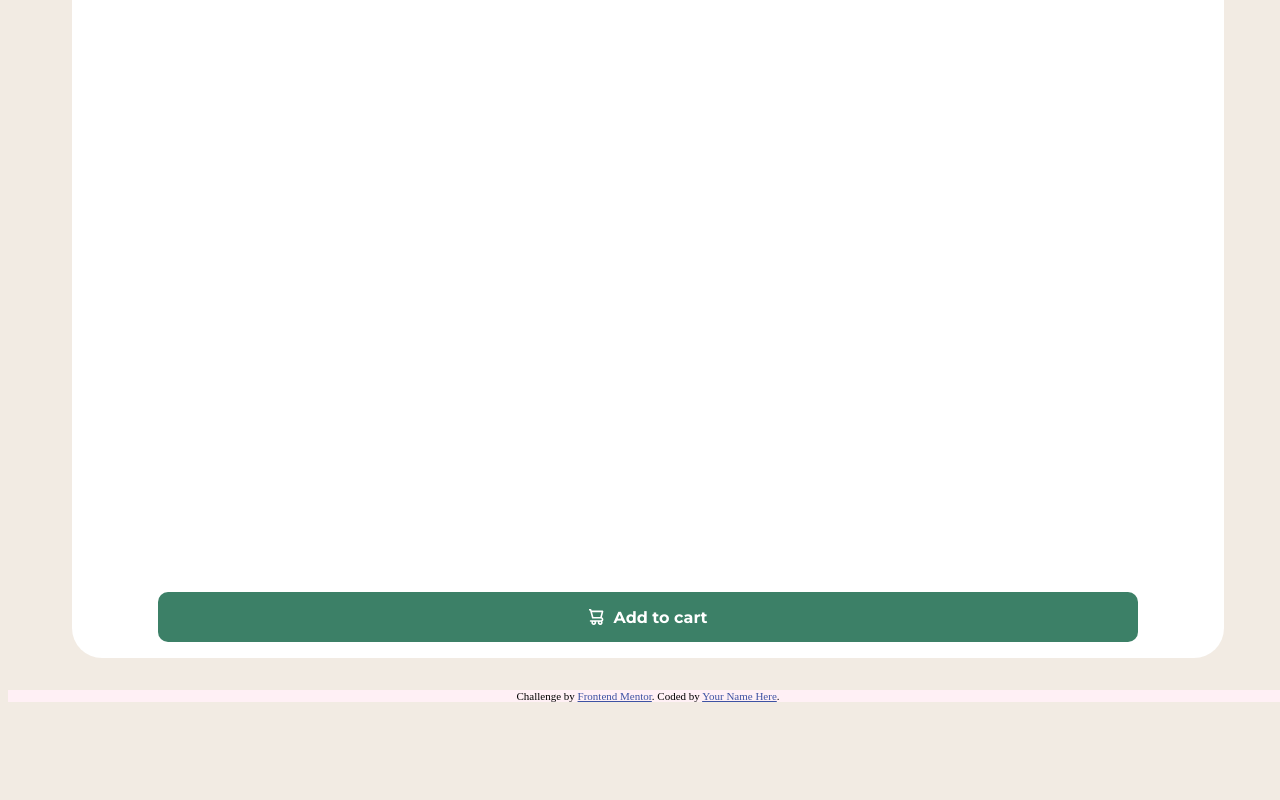
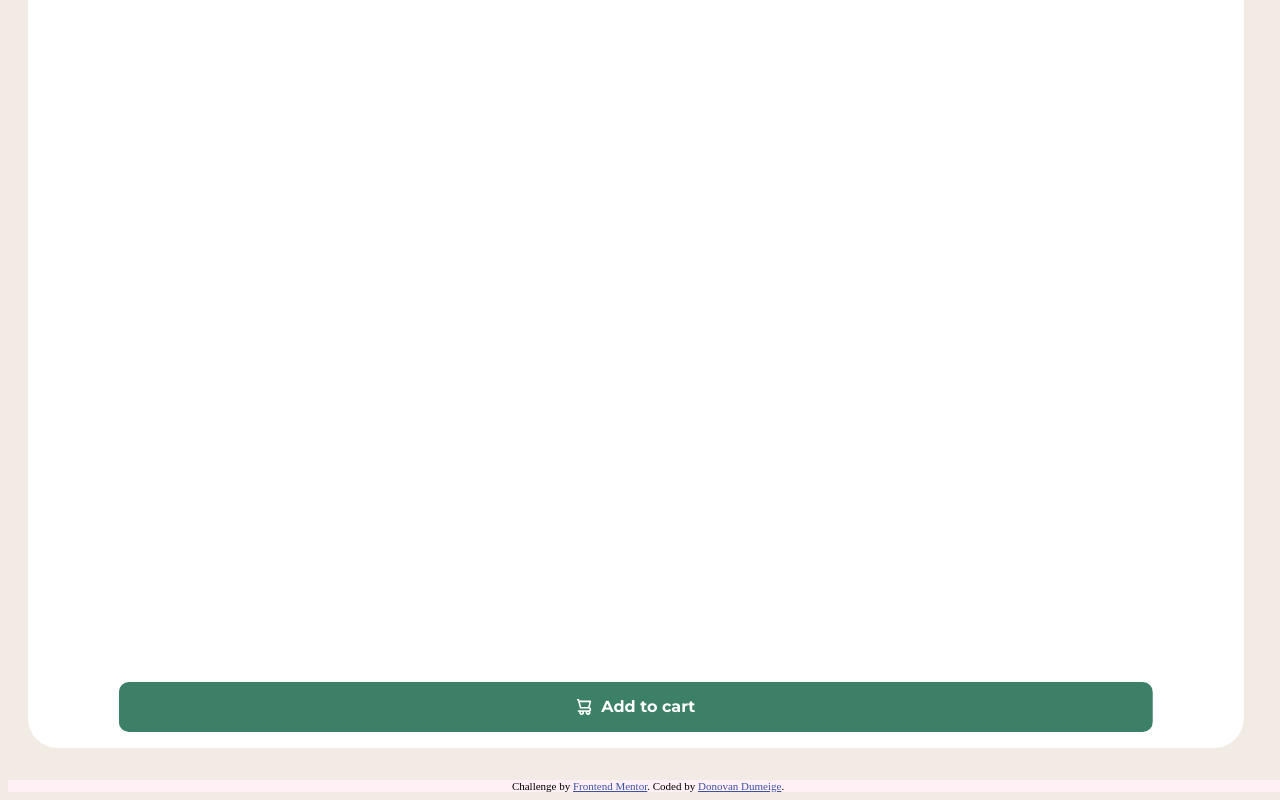
Before and after one commit to DonovanDumeige/Challenges, a plain HTML site: page 01-Product_Card/index.html in a window 1280 px wide. Shown: the part 1076-1876 px from the top of the page. Before the commit the page ends 1786 px from the top, so only its background shows below. Drawn offline with Linux system fonts and the light colour scheme.

Commit message:
Challenges : Product Card

```diff
--- a/01-Product_Card/assets/style/style.css
+++ b/01-Product_Card/assets/style/style.css
@@ -23,7 +23,8 @@ body{
 
     .container{
         background-color: var(--white);
-    width : 90%;
+        transform: translateX(-1%);
+        width : 95%;
         margin: 2rem auto;
         border-radius: 30px;
         overflow: hidden;
@@ -37,6 +38,7 @@ body{
         width:100%;
         height:100%;
     }
+
         .product img{
             width : 100%;
             object-fit: cover;
@@ -46,6 +48,7 @@ body{
         grid-row: 2/3;
         padding : 0 1rem;
     }
+
     .chart{
         /* parent */
      grid-row: 3/4;
@@ -69,6 +72,14 @@ body{
         justify-content: center;
         font-size: 1rem;
         gap : 10px;
+    }
 
+    .attribution {
+        font-size: 11px;
+        text-align: center;
+        background-color: lavenderblush;
+    }
 
+            .attribution a {
+                color: hsl(228, 45%, 44%);
             }
--- a/01-Product_Card/index.html
+++ b/01-Product_Card/index.html
@@ -10,8 +10,7 @@
   <link rel="stylesheet" href="./assets/style/style.css">
   <!-- Feel free to remove these styles or customise in your own stylesheet 👍 -->
   <style>
-    .attribution { font-size: 11px; text-align: center; background-color: lavenderblush; }
-    .attribution a { color: hsl(228, 45%, 44%); }
+
   </style>
 </head>
 <body>
@@ -47,7 +46,7 @@
 
   <div class="attribution">
     Challenge by <a href="https://www.frontendmentor.io?ref=challenge" target="_blank">Frontend Mentor</a>.
-    Coded by <a href="#">Your Name Here</a>.
+    Coded by <a href="https://github.com/DonovanDumeige">Donovan Dumeige</a>.
   </div>
 </body>
 </html>
```
Lines whose indentation alone changed are shown as unchanged.
